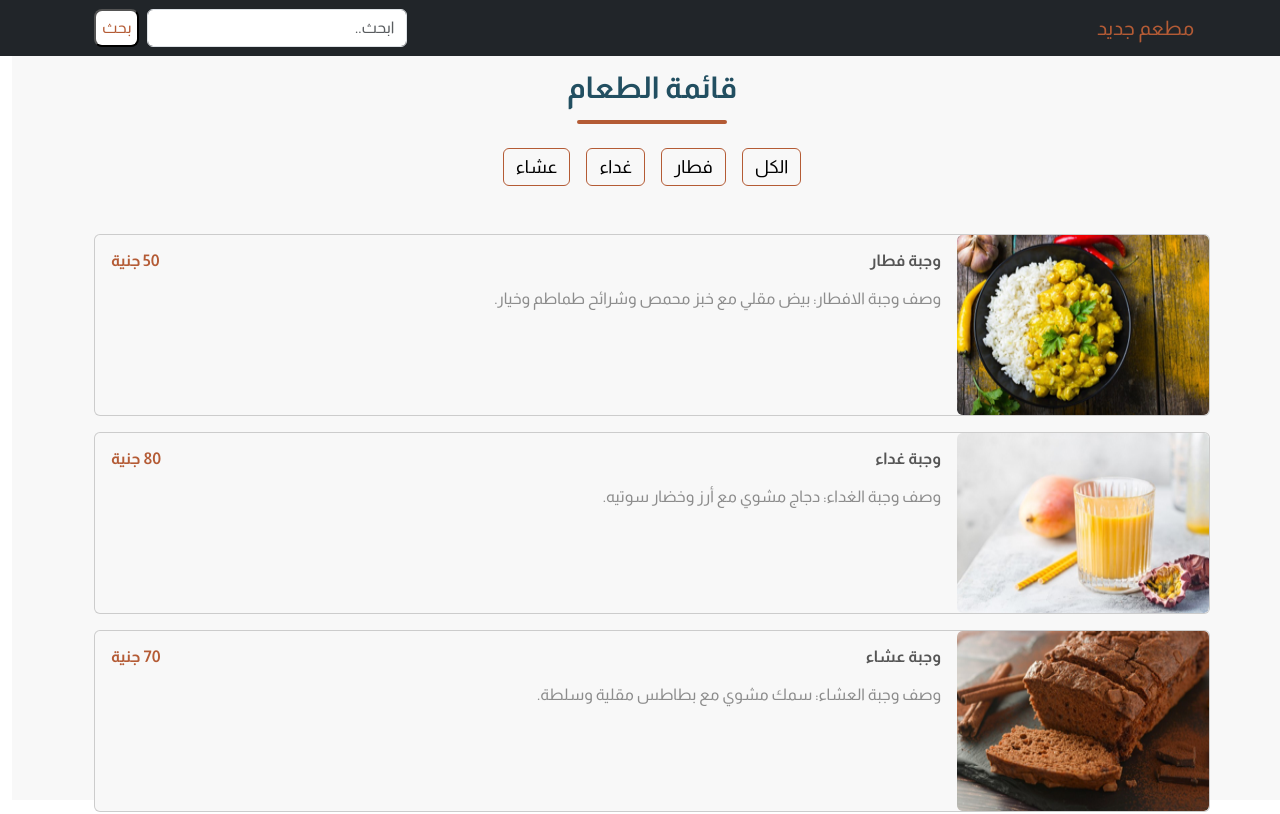
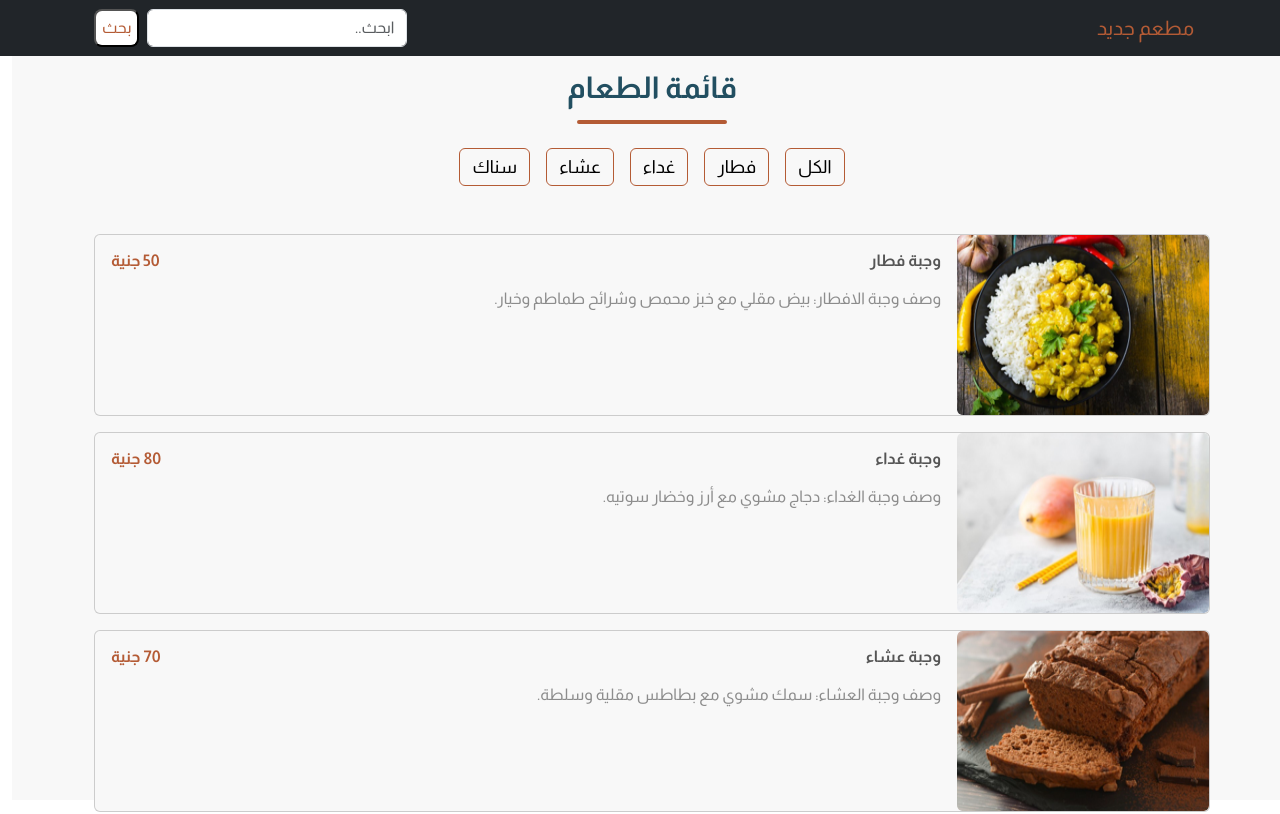
Before and after one commit to walidashraf0/Menu-Restaurant, a React (Vite) app: page / in a window 1280 px wide. Shown: the top 814 px of the page. Built offline with nearby package versions, Linux system fonts and the light colour scheme.

Commit message:
Filter By Category Buttons

```diff
--- a/src/App.jsx
+++ b/src/App.jsx
@@ -7,23 +7,28 @@ import { varieties } from "./utils/data";
 import { useState } from "react";
 function App() {
   const [items, setItems] = useState(varieties);
+  // Get All Category Unique
+  const allCategory = ["الكل", ...new Set(varieties.map((item) => item.category))];
 
   //Filter By Category
   const filterByCategory = (varaity) => {
     if (varaity === "الكل") {
-      setItems(items);
+      setItems(varieties);
     } else {
-      const filteredItems = varieties.filter((item) => item.category === varaity);
+      const filteredItems = varieties.filter(
+        (item) => item.category === varaity
+      );
       setItems(filteredItems);
     }
   };
+
   return (
     <>
       <div className="color-body font">
         <NavBar />
         <Container>
           <Header />
-          <Category filtering={filterByCategory} />
+          <Category filtering={filterByCategory} allCategory={allCategory} />
           <CardList itemsData={items} />
         </Container>
       </div>
--- a/src/Components/Category.jsx
+++ b/src/Components/Category.jsx
@@ -1,7 +1,7 @@
 import React from "react";
 import { Col, Row } from "react-bootstrap";
 
-const Category = ({ filtering }) => {
+const Category = ({ filtering, allCategory }) => {
   const onFilter = (varaity) => {
     filtering(varaity);
   };
@@ -10,30 +10,20 @@ const Category = ({ filtering }) => {
     <Row className="my-2 mb-5">
       <Col sm="12" className="d-flex justify-content-center">
         <div>
-          <button
-            onClick={() => onFilter("الكل")}
-            style={{ border: "1px solid #b45b35" }}
-            className="btn mx-2"
-          >
-            الكل
-          </button>
-          <button
-            onClick={() => onFilter("فطار")}
-            style={{ border: "1px solid #b45b35" }}
-            className="btn mx-2"
-          >
-            فطار
-          </button>
-          <button
-            onClick={() => onFilter("غداء")}
-            style={{ border: "1px solid #b45b35" }}
-            className="btn mx-2"
-          >
-            غداء
-          </button>
-          <button style={{ border: "1px solid #b45b35" }} className="btn mx-2">
-            عشاء
-          </button>
+          {allCategory.length ? (
+            allCategory.map((cat, key) => (
+              <button
+                key={key}
+                onClick={() => onFilter(cat)}
+                style={{ border: "1px solid #b45b35" }}
+                className="btn mx-2"
+              >
+                {cat}
+              </button>
+            ))
+          ) : (
+            <h2>لا توجد تصنيفات</h2>
+          )}
         </div>
       </Col>
     </Row>
--- a/src/utils/data.js
+++ b/src/utils/data.js
@@ -51,5 +51,13 @@ export const varieties = [
         image: ImgThree,
         category: "عشاء"
     },
+    {
+        id: 6,
+        name: "سناك",
+        description: "وصف سناك: بطاطس مقلية مع صلصة كاتشب.",
+        price: 100,
+        image: ImgThree,
+        category: "سناك"
+    }
 
 ];
```
